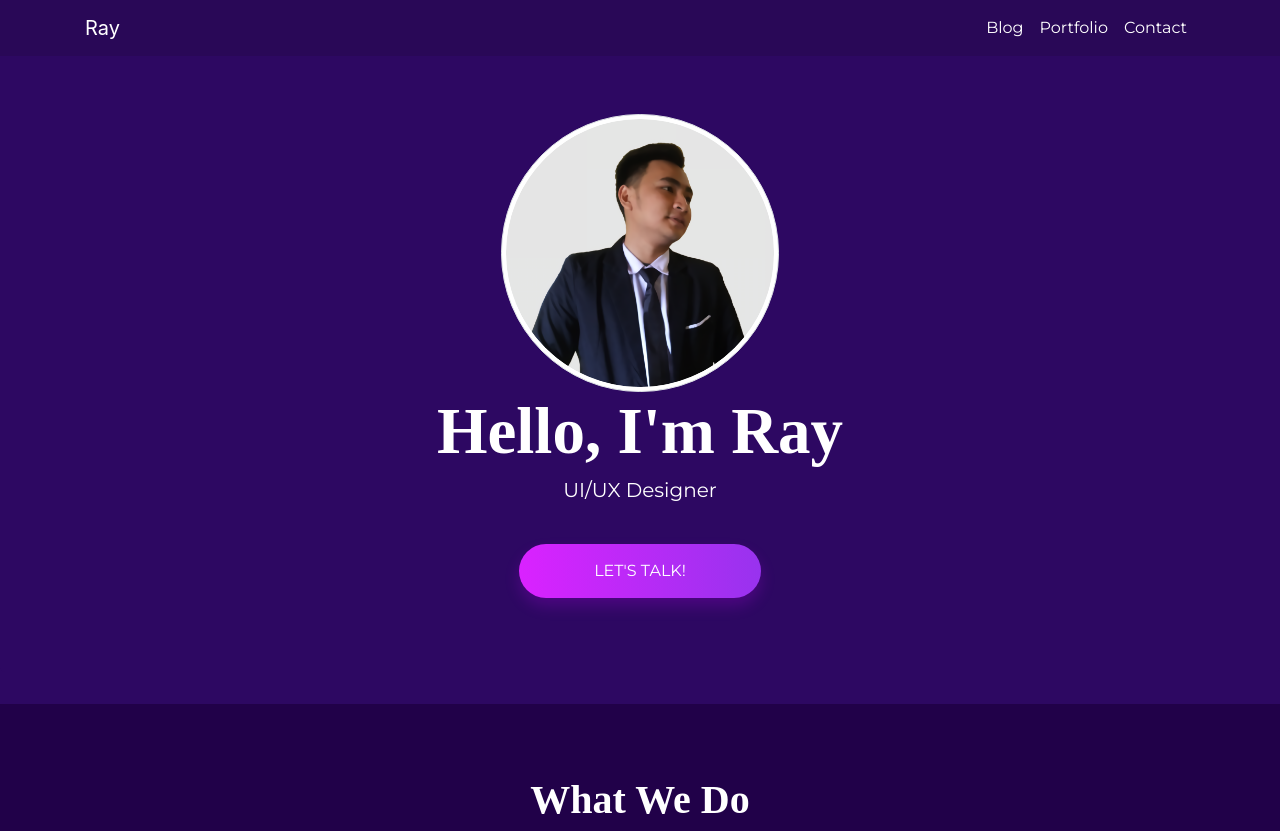
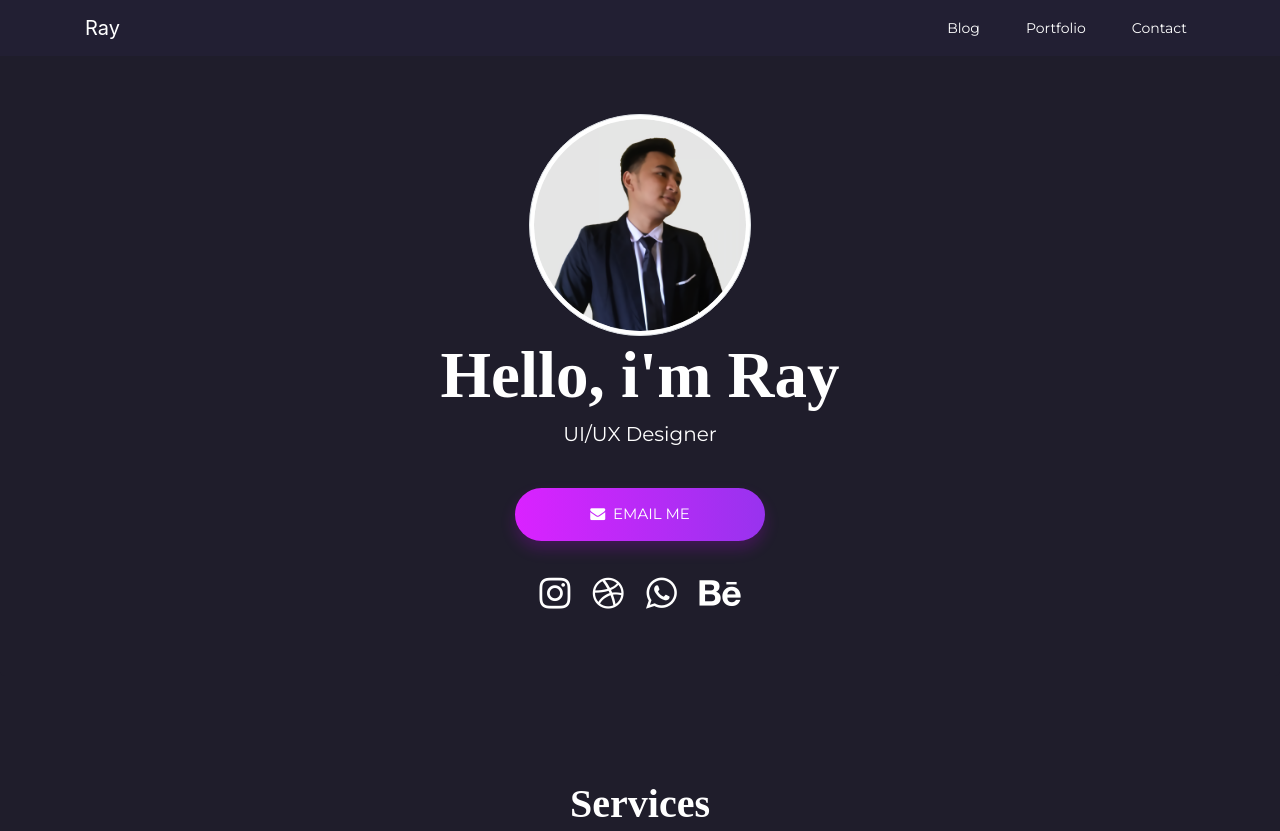
Before and after one commit to rayrona/rayrona.github.io, a plain HTML site: page index.html in a window 1280 px wide. Shown: the top 831 px of the page. Drawn offline with nearby package versions, Linux system fonts and the light colour scheme.

Commit message:
update background

```diff
--- a/css/style.css
+++ b/css/style.css
@@ -3,11 +3,16 @@ body {
 }
 
 .jumbotron img {
-    width: 25%;
+    width: 20%;
 }
 
 section {
     min-height: 420px;
+}
+
+
+.fa {
+  color: #fff;
 }
 
 .img {
@@ -24,7 +29,7 @@ footer {
 .nav-link {
     font-family: 'Montserrat', sans-serif;
     color: #fff;
-
+    font-size: 14px;
 }
 
 .nav-item {
@@ -100,7 +105,7 @@ hr.line-orange-center {
  }
 
  .card-body {
-    background-color: #210149;
+    background-color: #232035;
 
  }
 
@@ -176,3 +181,37 @@ hr.line-orange-center {
     color:#fff;
     margin-bottom:0;
   }
+
+
+
+
+
+
+
+
+
+
+
+  html::-webkit-scrollbar {
+    width: 5px;
+  }
+
+html::-webkit-scrollbar-track {
+    background: rgb(255, 255, 255);
+    border-radius: 10px;
+}
+
+html::-webkit-scrollbar-thumb {
+    background: rgb(136, 136, 136);
+    border-radius: 10px;
+  }
+
+html::-webkit-scrollbar-thumb:hover {
+    background: rgb(100, 100, 100);
+    border-radius: 10px;
+  }
+
+html::-webkit-scrollbar-thumb:active {
+    background: rgb(68, 68, 68);
+    border-radius: 10px;
+  }
--- a/index.html
+++ b/index.html
@@ -21,15 +21,17 @@
 <link rel="preconnect" href="https://fonts.gstatic.com" crossorigin>
 <link href="https://fonts.googleapis.com/css2?family=Playfair+Display&display=swap" rel="stylesheet">
 
+<link rel="shortcut icon" type="image/jpg" href="img/rayuix.png"/>
 
 
 
 
-    <title>My Portfolio</title>
+
+    <title>Ray - UI/UX Designer</title>
   </head>
-  <body style="background-color:#2D0862">
+  <body style="background-color:#1F1D2B">
 
-    <nav class="navbar navbar-expand-lg navbar-dark  fixed-top"  style="background-color: #290857">
+    <nav class="navbar navbar-expand-lg navbar-dark  fixed-top"  style="background-color: #221f33;">
       <div class="container">
         <a class="navbar-brand" href="#home">Ray</a>
         <button class="navbar-toggler" type="button" data-toggle="collapse" data-target="#navbarNavDropdown" aria-controls="navbarNavDropdown" aria-expanded="false" aria-label="Toggle navigation">
@@ -40,11 +42,11 @@
           <ul class="navbar-nav ml-auto">
 
             <li class="nav-item">
-              <a class="nav-link" href="#about" style="color: #fff;">Blog</a>
+              <a class="nav-link" href="#about" style="color: #fff; margin-right: 30px;">Blog</a>
 
             </li>
             <li class="nav-item" >
-              <a class="nav-link" href="#portfolio" style="color: #fff;">Portfolio</a>
+              <a class="nav-link" href="#portfolio" style="color: #fff; margin-right: 30px;">Portfolio</a>
             </li>
             <li class="nav-item" >
               <a class="nav-link" href="#contact" style="color: #fff;">Contact</a>
@@ -57,29 +59,57 @@
     </nav>
 
 
-    <div class="jumbotron" id="home" style="background-color: #2D0862;">
+    <div class="jumbotron" id="home" style="background-color: #1F1D2B;">
       <div class="container" >
         <div class="text-center">
           <img src="img/rayuix.png" class="rounded-circle img-thumbnail">
           <br>
-          <h1 class="display-4">Hello, I'm Ray</h1>
+          <h1 class="display-4">Hello, i'm Ray</h1>
           <h3 class="lead" style="color: #fff;">UI/UX Designer</h3>
           <br>
-          <a href="#contact">
-          <button class="btn-grad" >LET'S TALK!</button>
+          <a href="mailto:rayrona16@gmail.com">
+          <button class="btn-grad" style="font-size: 15px;"><i class="fa fa-envelope"></i>&nbsp; Email Me</button>
         </a>
+        <br><br>
+          <div class="social">
+
+            <a href="https://www.instagram.com/rayrona16/" target="_blank"> <i style="font-size:36px" class="fa">&#xf16d;  &nbsp;</i> </a>
+            <a href="https://dribbble.com/rayrona" target="_blank"> <i style="font-size:36px" class="fa">&#xf17d;  &nbsp;</i> </a>
+            <a href="https://wa.me/6285314107939" target="_blank"> <i style="font-size:36px" class="fa">&#xf232;  &nbsp;</i> </a>
+            <a href="https://www.behance.net/rayronaepiya" target="_blank"> <i style="font-size:36px" class="icon fa">&#xf1b4;  </i> </a>
+
+          </div>
         </div>
       </div>
     </div>
 
+    <!-- <div class="jumbotron" id="home"  style="background-color: #1F1D2B;" >
+    <div class="container" >
+      <div class="row">
+        <div class="col">
+          <br>
+          <h1 class="display-4">Hello, i'm Ray</h1>
+          <h3 class="lead" style="color: #fff;">UI/UX Designer</h3>
+          <br>
+          <a href="#contact">
+            <button class="btn-grad" >LET'S TALK!</button>
+          </a>
+        </div>
+        <div class="col">
+          <img src="img/rayuix.png" class="rounded-circle img-thumbnail">
+        </div>
+      </div>
+    </div>
+  </div> -->
+
 
     <!-- About -->
-    <section class="about" id="about" style="background-color: #210149;">
+    <section class="about" id="about" >
       <div class="container">
         <div class="row mb-4">
           <div class="col text-center">
             <br><br><br>
-            <h2>What We Do</h2>
+            <h2>Services</h2>
             <hr class="line-orange-center">
           </div>
         </div>
@@ -130,7 +160,9 @@
                 <br>
                 <p class="card-text" style="margin-left: 30px;">Mobile App</p>
                 <br>
+                <a href="https://www.behance.net/gallery/111678737/My-Project-Ticket-Film-App" target="_blank">
                 <button class="btn-grad" style="font-size: 14px;  margin-left:auto;margin-right:auto;display:block;">VIEW PROJECT</button>
+              </a>
               </div>
             </div>
           </div>
@@ -143,7 +175,9 @@
                 <br>
                 <p class="card-text" style="margin-left: 30px;" >Web Design</p>
                 <br>
+                <a href="https://www.behance.net/gallery/111984761/Exploration-Landing-Page" target="_blank">
                 <button class="btn-grad" style="font-size: 14px; margin-left:auto;margin-right:auto;display:block;" >VIEW PROJECT</button>
+              </a>
               </div>
             </div>
           </div>
@@ -156,7 +190,9 @@
                 <br>
                 <p class="card-text" style="margin-left: 30px;">Web Design</p>
                 <br>
+                <a href="https://www.behance.net/gallery/113515615/Website-Entrepreneur-Women-2021" target="_blank">
                 <button class="btn-grad" style="font-size: 14px; margin-left:auto;margin-right:auto;display:block;" >VIEW PROJECT</button>
+              </a>
               </div>
             </div>
           </div>
@@ -202,7 +238,7 @@
 
 
     <!-- Contact -->
-    <section class="contact" id="contact" style="background-color: #210149;">
+    <section class="contact" id="contact" >
       <div class="container">
         <div class="row pt-4 mb-4">
           <div class="col text-center">
@@ -217,7 +253,7 @@
             <div class="card bg-primary text-white mb-4 text-center" >
               <div class="card-body" style="background-color: #9733EE; border-radius: 7px;" >
                 <h5 class="card-title">Contact Me</h5>
-                <p class="card-text">Some quick example text to build on the card title and make up the bulk of the card's content.</p>
+                <p class="card-text">Please contact us by sending a complete job description.</p>
               </div>
             </div>
 
@@ -231,7 +267,7 @@
 
           <div class="col-lg-6">
 
-            <form>
+            <form action="mailto:rayrona16@gmail.com" method="post" enctype="text/plain">
               <div class="form-group">
                 <label for="nama">Name</label>
                 <input type="text" class="form-control" id="nama">
@@ -250,6 +286,7 @@
               </div>
               <div class="form-group">
                 <button class="btn-grad" >SEND MESSAGE</button>
+
               </div>
             </form>
 
@@ -262,7 +299,7 @@
 
 
 
-    <div class="footer-basic">
+    <div class="footer-basic" style="background-color: #1F1D2B;">
       <footer>
         <p class="copyright" style="font-size: large;">Reach us on:</p>
         <br><br>
@@ -293,5 +330,9 @@
     <script src="https://code.jquery.com/jquery-3.3.1.slim.min.js" integrity="sha384-q8i/X+965DzO0rT7abK41JStQIAqVgRVzpbzo5smXKp4YfRvH+8abtTE1Pi6jizo" crossorigin="anonymous"></script>
     <script src="https://cdnjs.cloudflare.com/ajax/libs/popper.js/1.14.0/umd/popper.min.js" integrity="sha384-cs/chFZiN24E4KMATLdqdvsezGxaGsi4hLGOzlXwp5UZB1LY//20VyM2taTB4QvJ" crossorigin="anonymous"></script>
     <script src="https://stackpath.bootstrapcdn.com/bootstrap/4.1.0/js/bootstrap.min.js" integrity="sha384-uefMccjFJAIv6A+rW+L4AHf99KvxDjWSu1z9VI8SKNVmz4sk7buKt/6v9KI65qnm" crossorigin="anonymous"></script>
+
+
+
+
   </body>
 </html>
```
